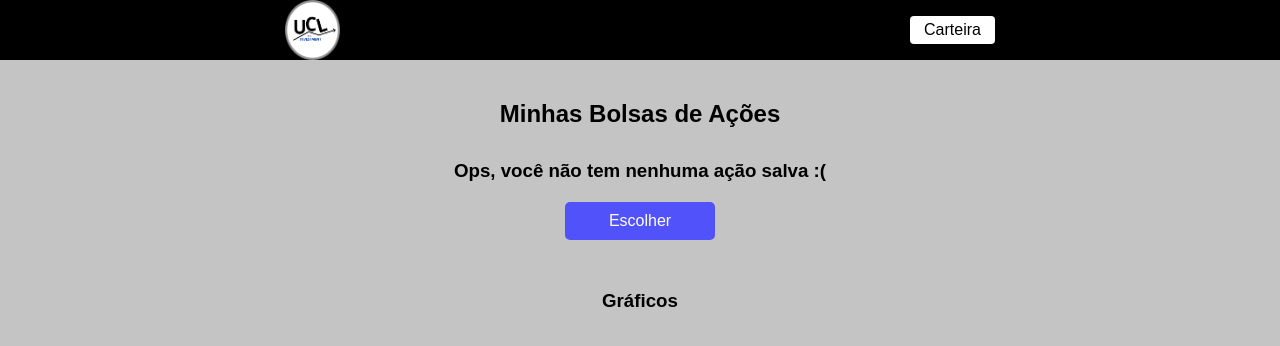
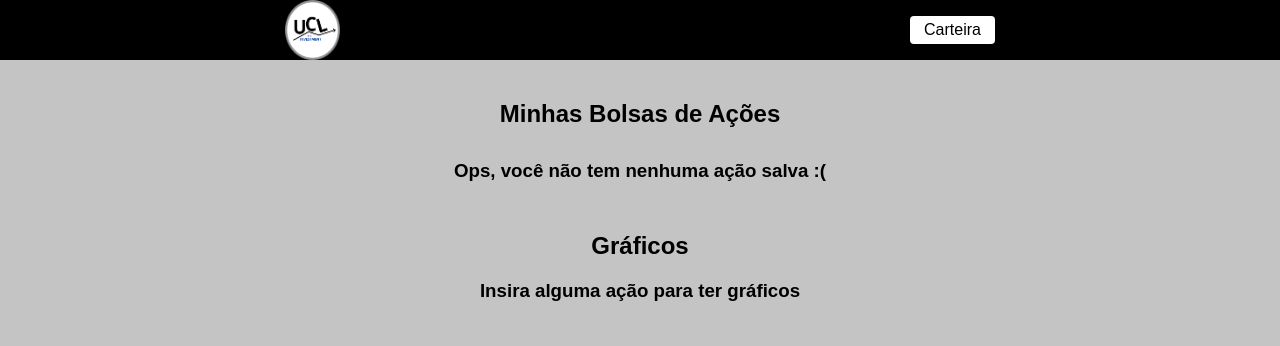
Before and after one commit to Nathaliavicb/PI5-front, a React (Create React App) app: page /favoritos in a window 1280 px wide. Shown: the top 346 px of the page. Built offline with nearby package versions, Linux system fonts and the light colour scheme.

Commit message:
fix: clean

```diff
--- a/src/pages/Favoritos/index.js
+++ b/src/pages/Favoritos/index.js
@@ -35,10 +35,11 @@ function Favoritos() {
                     </li>
                 ))}
             </ul>
-            <Link className='buttonEscolher' to="/">Escolher</Link>
 
             <div className='container-grafico'>
-                <h3>Gráficos</h3>
+                <h2>Gráficos</h2>
+                {acoesSalvas.length === 0 && <h3 style={{marginTop:'20px'}}>Insira alguma ação para ter gráficos</h3>}
+
                 <div className="graficoRetro">
                     {acoesSalvas.length > 0 && <RetrospectivaAcoes acoesSalvas={acoesSalvas.map(acao => acao.acao)} />}
                 </div>
```
